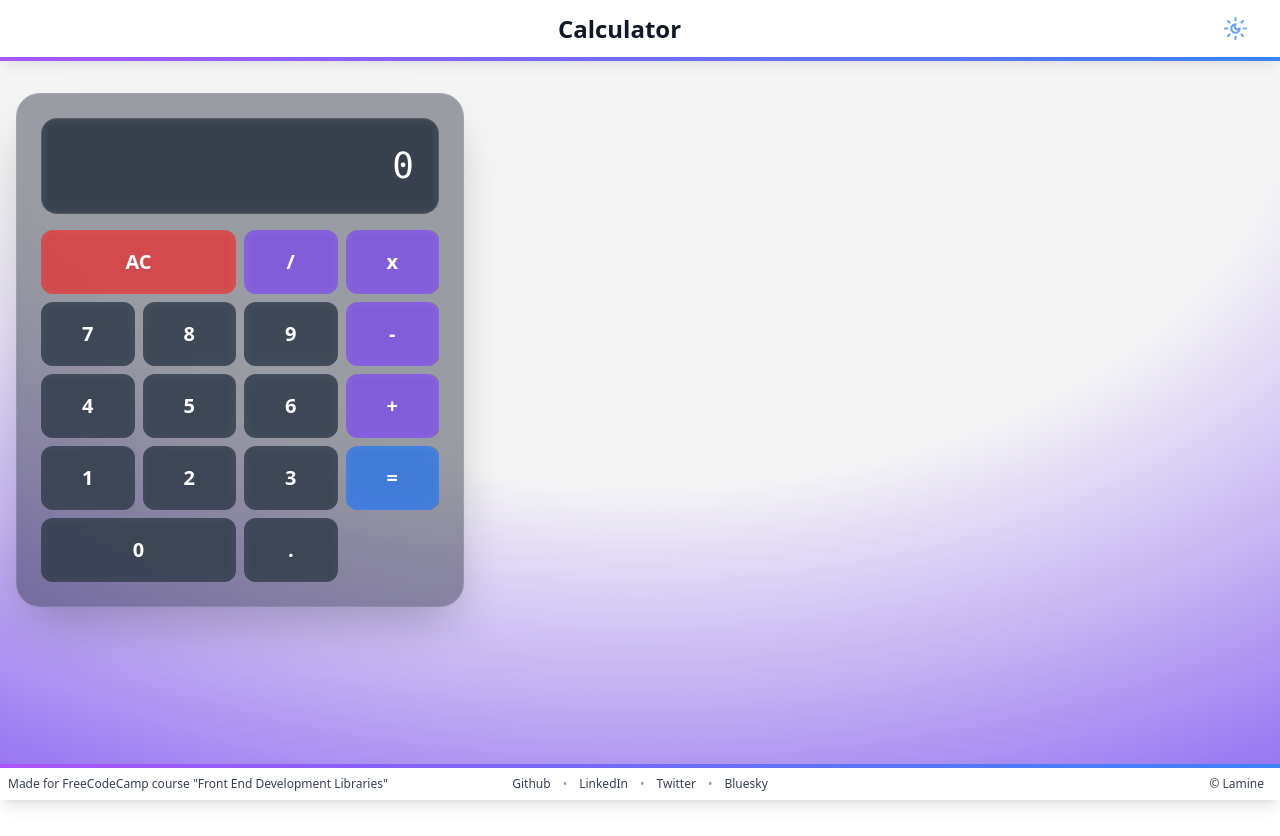
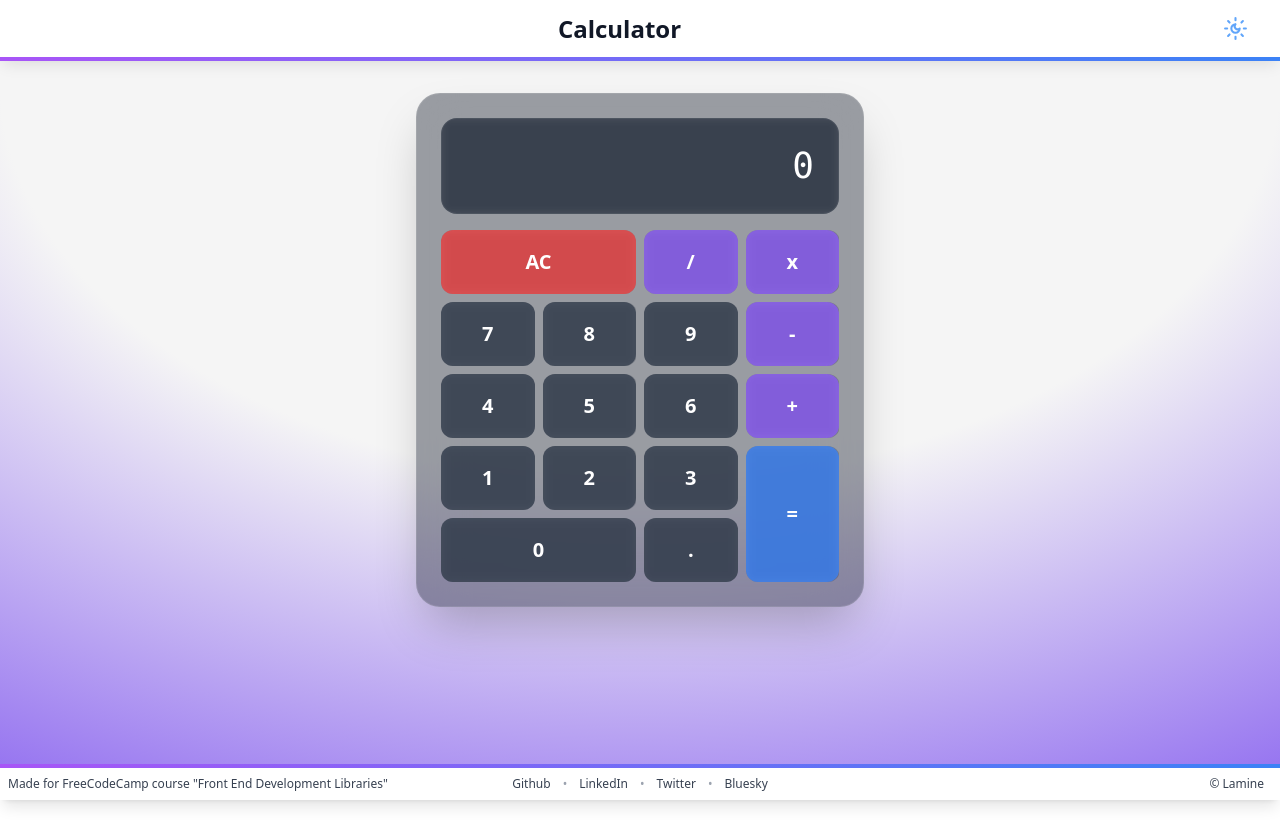
Before and after one commit to MohamedLamineF/JavaScriptCalculatorFCC, a React (Vite) app: page / in a window 1280 px wide. Built offline with nearby package versions, Linux system fonts and the light colour scheme.

Commit message:
refactor: improve layout and accessibility of calculator components

```diff
--- a/src/App.tsx
+++ b/src/App.tsx
@@ -28,7 +28,7 @@ function App() {
             }`}
           ></div>
         </div>
-        <main className="container mx-auto px-4 py-8 mb-28">
+        <main className="container mx-auto px-4 py-8 flex items-center justify-center">
           <Calculator>
             <Display value={finalDisplayValue} />
             <ButtonGrid dispatch={dispatch} />
--- a/src/components/Button.tsx
+++ b/src/components/Button.tsx
@@ -10,7 +10,7 @@ export const Button: React.FC<ButtonProps> = ({ onClick, className = '', id, chi
     <button
       id={id}
       onClick={onClick}
-      className={`h-16 text-xl font-semibold transition-all duration-200 rounded-xl hover:scale-[0.98] active:scale-95 ${className}`}
+      className={`h-16 text-xl font-semibold transition-all duration-200 rounded-xl hover:scale-[0.98] active:scale-95 focus:ring-2 focus:ring-blue-300 ${className}`}
     >
       {children}
     </button>
--- a/src/components/ButtonGrid.tsx
+++ b/src/components/ButtonGrid.tsx
@@ -6,7 +6,7 @@ interface ButtonGridProps {
 }
 export const ButtonGrid: React.FC<ButtonGridProps> = ({ dispatch }) => {
   return (
-    <div className="grid grid-cols-4 gap-2 mt-4">
+    <div className="grid grid-cols-4 gap-2 mt-4 grid-rows-[repeat(5,4rem)]">
       <Button
         id="clear"
         onClick={() => dispatch({ type: 'CLEAR' })}
@@ -116,15 +116,13 @@ export const ButtonGrid: React.FC<ButtonGridProps> = ({ dispatch }) => {
       >
         3
       </Button>
-
       <Button
         id="equals"
         onClick={() => dispatch({ type: 'EVALUATE' })}
-        className="row-span-2 bg-blue-500/80 hover:bg-blue-600/90 text-white backdrop-blur-sm"
+        className="row-span-2 min-h-full bg-blue-500/80 hover:bg-blue-600/90 text-white backdrop-blur-sm"
       >
         =
       </Button>
-
       <Button
         id="zero"
         onClick={() => dispatch({ type: 'ADD_DIGIT', digit: '0' })}
--- a/src/components/Display.tsx
+++ b/src/components/Display.tsx
@@ -6,7 +6,7 @@ export const Display: React.FC<DisplayProps> = ({ value }) => {
   return (
     <div
       id="display"
-      className="h-24 bg-gray-800/60 backdrop-blur-sm text-white text-right px-6 py-4 text-4xl font-mono flex items-center justify-end overflow-hidden rounded-2xl border border-white/10"
+      className="h-24 bg-gray-800/60 backdrop-blur-sm text-white text-right px-6 py-4 text-4xl font-mono flex items-center justify-end overflow-hidden rounded-2xl border border-white/5"
     >
       {value || '0'}
     </div>
--- a/src/handlers/digitHandler.ts
+++ b/src/handlers/digitHandler.ts
@@ -18,6 +18,5 @@ export function handleDigit(state: CalculatorState, digit: string): CalculatorSt
       return { ...state, currentValue: '0.' };
     }
   }
-
   return { ...state, currentValue: `${state.currentValue === '0' ? '' : state.currentValue}${digit}` };
 }
--- a/src/handlers/evaluationHandler.ts
+++ b/src/handlers/evaluationHandler.ts
@@ -2,7 +2,7 @@ import { CalculatorState } from '../types';
 import { calculate, formatNumber } from '../utils/calculator';
 import { getEffectiveValue } from '../utils/operationUtils';
 
-export function hanfleEveluate(state: CalculatorState): CalculatorState {
+export function handleEvaluate(state: CalculatorState): CalculatorState {
   if (!state.operation) return state;
 
   const prevValue = getEffectiveValue(state.previousValue, false);
--- a/src/reducers/calculatorReducer.ts
+++ b/src/reducers/calculatorReducer.ts
@@ -1,5 +1,5 @@
 import { handleDigit } from '../handlers/digitHandler';
-import { hanfleEveluate } from '../handlers/evaluationHandler';
+import { handleEvaluate } from '../handlers/evaluationHandler';
 import { handleOperation } from '../handlers/operationsHandler';
 import { Action, CalculatorState } from '../types';
 
@@ -20,7 +20,7 @@ export function calculatorReducer(state: CalculatorState, action: Action): Calcu
     case 'CLEAR':
       return initialiState;
     case 'EVALUATE':
-      return hanfleEveluate(state);
+      return handleEvaluate(state);
     default:
       return state;
   }
```
